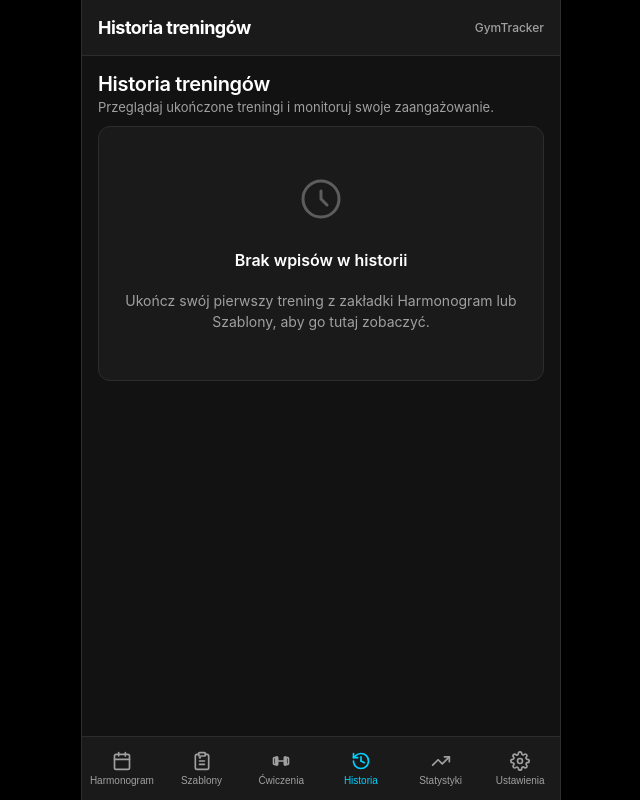
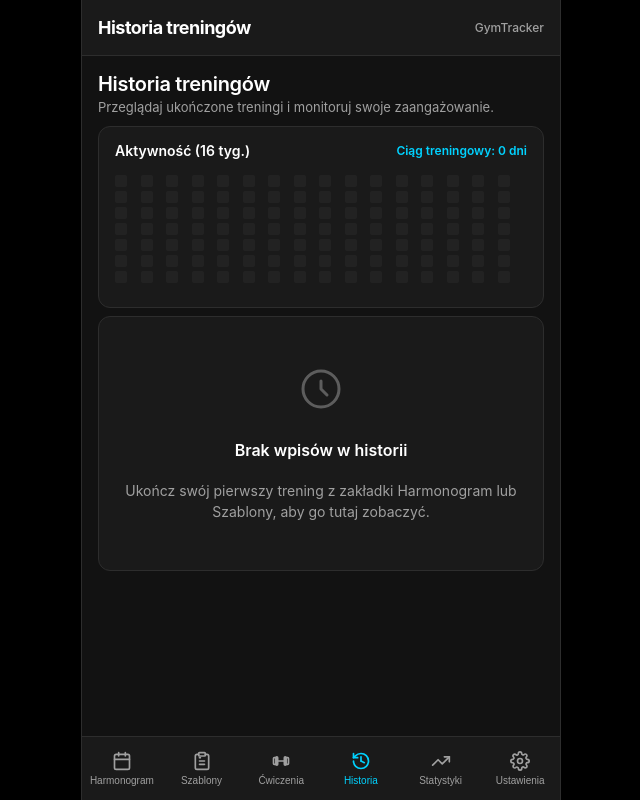
Before and after one commit to adamiec-net/gymTracker, a React (Vite) app: page / in a window 1280 px wide. Both pictures are taken after a click on the button "Historia". Shown: the whole page, without its empty margins (319-959 px from the left). Built offline with nearby package versions, Linux system fonts and the light colour scheme.

Commit message:
feat: add workout heatmap calendar and fix chip-btn overflow

```diff
--- a/src/components/WorkoutHistory.tsx
+++ b/src/components/WorkoutHistory.tsx
@@ -14,6 +14,43 @@ export function WorkoutHistory() {
   const [bodyWeight, setBodyWeight] = useState<string>('');
   const [workoutExercises, setWorkoutExercises] = useState<WorkoutExercise[]>([]);
   const [selectedExerciseId, setSelectedExerciseId] = useState('');
+
+  // Heatmap logic
+  const WEEKS = 16;
+  const DAYS = WEEKS * 7;
+
+  const activityMap = new Map<string, boolean>();
+  history.forEach(w => {
+    const d = new Date(w.startTime);
+    if (!isNaN(d.getTime())) {
+      const dateKey = `${d.getFullYear()}-${String(d.getMonth()+1).padStart(2,'0')}-${String(d.getDate()).padStart(2,'0')}`;
+      activityMap.set(dateKey, true);
+    }
+  });
+
+  const today = new Date();
+  today.setHours(0,0,0,0);
+
+  const heatmapDays = [];
+  for (let i = DAYS - 1; i >= 0; i--) {
+    const d = new Date(today);
+    d.setDate(today.getDate() - i);
+    const dateKey = `${d.getFullYear()}-${String(d.getMonth()+1).padStart(2,'0')}-${String(d.getDate()).padStart(2,'0')}`;
+    heatmapDays.push({
+      dateKey,
+      active: activityMap.has(dateKey),
+      date: d
+    });
+  }
+
+  let currentStreak = 0;
+  for (let i = DAYS - 1; i >= 0; i--) {
+    if (heatmapDays[i].active) {
+      currentStreak++;
+    } else if (i !== DAYS - 1) {
+      break;
+    }
+  }
 
   const toLocalDatetimeString = (isoString: string): string => {
     if (!isoString) return '';
@@ -215,6 +252,28 @@ export function WorkoutHistory() {
           </p>
         </div>
       </div>
+
+      {/* Heatmap Section */}
+      <div className="card flex-column gap-8" style={{ padding: '16px' }}>
+        <div className="flex-row justify-between align-center">
+          <h3 style={{ fontSize: '14px', margin: 0 }}>Aktywność ({WEEKS} tyg.)</h3>
+          <span style={{ fontSize: '12px', fontWeight: '600', color: 'var(--accent)' }}>
+            Ciąg treningowy: {currentStreak} {currentStreak === 1 ? 'dzień' : 'dni'}
+          </span>
+        </div>
+        <div className="heatmap-scroll-container">
+          <div className="heatmap-grid">
+            {heatmapDays.map((day) => (
+              <div
+                key={day.dateKey}
+                className={`heatmap-cell ${day.active ? 'active' : ''}`}
+                title={`${day.date.toLocaleDateString('pl-PL')} ${day.active ? '(Trening zaliczony)' : '(Brak treningu)'}`}
+              />
+            ))}
+          </div>
+        </div>
+      </div>
+
 
       {history.length === 0 ? (
         <div className="card text-center" style={{ padding: '48px 16px' }}>
--- a/src/index.css
+++ b/src/index.css
@@ -531,7 +531,11 @@ p {
   font-size: 13px;
   font-weight: 500;
   cursor: pointer;
-  white-space: nowrap;
+  white-space: normal;
+  line-height: 1.3;
+  display: flex;
+  align-items: center;
+  justify-content: center;
   transition: all 0.2s ease;
 }
 
@@ -720,3 +724,45 @@ p {
 .btn-delete-set:hover {
   color: var(--accent-danger-hover);
 }
+
+/* Heatmap Calendar component */
+.heatmap-scroll-container {
+  overflow-x: auto;
+  padding-bottom: 8px;
+  margin-top: 8px;
+  -webkit-overflow-scrolling: touch;
+}
+
+.heatmap-scroll-container::-webkit-scrollbar {
+  height: 4px;
+}
+
+.heatmap-scroll-container::-webkit-scrollbar-thumb {
+  background: var(--border);
+  border-radius: 2px;
+}
+
+.heatmap-grid {
+  display: grid;
+  grid-auto-flow: column;
+  grid-template-rows: repeat(7, 1fr);
+  gap: 4px;
+  padding-right: 8px;
+}
+
+.heatmap-cell {
+  width: 12px;
+  height: 12px;
+  border-radius: 2px;
+  background-color: rgba(255, 255, 255, 0.04);
+  transition: background-color 0.2s ease;
+}
+
+.heatmap-cell.active {
+  background-color: var(--accent-success);
+  box-shadow: 0 0 4px rgba(0, 255, 135, 0.3);
+}
+
+.heatmap-cell.empty {
+  background-color: transparent;
+}
```
